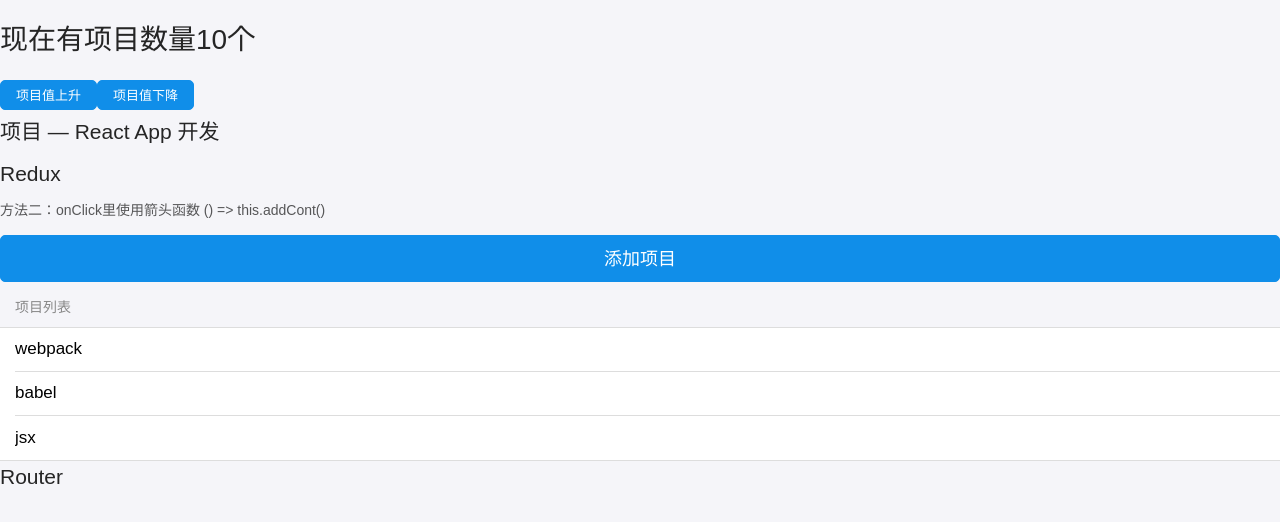
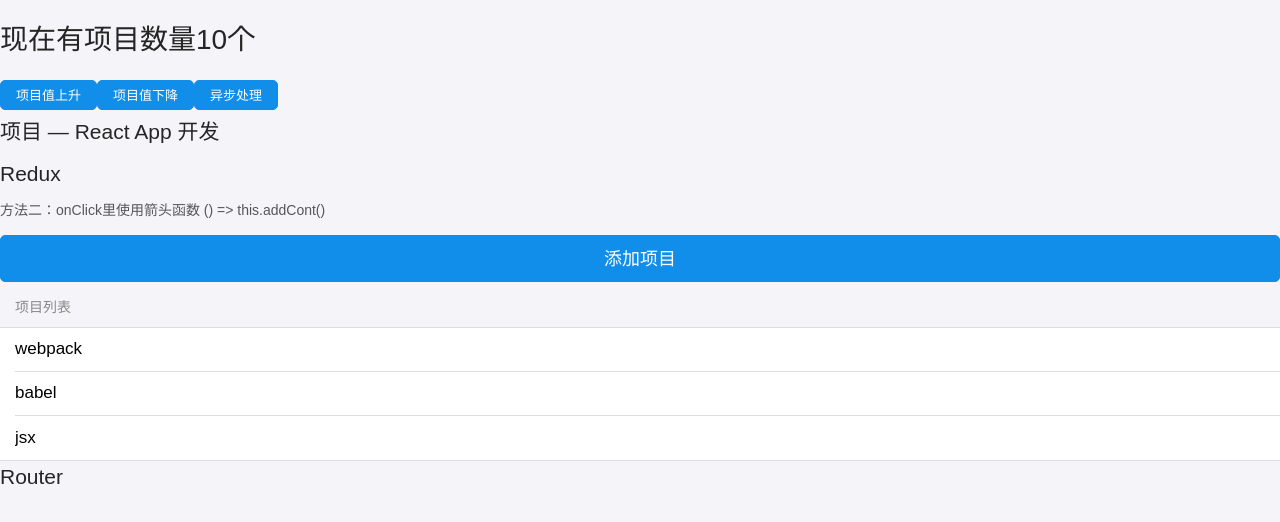
Before and after one commit to wp360/Redux-App, a React (Create React App) app: page / in a window 1280 px wide. Shown: the top 522 px of the page. Built offline with nearby package versions, Linux system fonts and the light colour scheme.

Commit message:
add file

```diff
--- a/package.json
+++ b/package.json
@@ -8,8 +8,10 @@
     "mongoose": "^4.13.7",
     "react": "^15.6.1",
     "react-dom": "^15.6.1",
+    "react-redux": "^5.0.6",
     "react-scripts": "1.0.10",
-    "redux": "^3.7.2"
+    "redux": "^3.7.2",
+    "redux-thunk": "^2.2.0"
   },
   "scripts": {
     "start": "react-scripts start",
--- a/src/App.js
+++ b/src/App.js
@@ -12,11 +12,13 @@
     //组件内部获取
     const add = this.props.add;
     const reduce = this.props.reduce;
+    const addAsync = this.props.addAsync;
     return (
       <div>
         <h1>现在有项目数量{num}个</h1>
         <Button type='primary' inline size="small" onClick={() => store.dispatch(add())}> 项目值上升 </Button>
         <Button type='primary' inline size="small" onClick={() => store.dispatch(reduce())}> 项目值下降 </Button>
+        <Button type='primary' inline size="small" onClick={() => store.dispatch(addAsync())}> 异步处理 </Button>
         <h2>项目 — {txt} </h2>
         <TxtCont cont='Redux'></TxtCont>
         <Txts cont='Router'></Txts>
--- a/src/index.js
+++ b/src/index.js
@@ -1,16 +1,22 @@
 import React from 'react';
 import ReactDOM from 'react-dom';
 import './index.css';
-import { createStore } from 'redux';
+import { createStore,applyMiddleware,compose } from 'redux';
+import thunk from 'redux-thunk';
 import App from './App';
-import { counter,add,reduce } from './redux/index';
+import { counter, add, reduce, addAsync } from './redux/index';
 
 import registerServiceWorker from './registerServiceWorker';
 
-const store = createStore(counter);
+//const reduxDevtools = window.devToolsExtension;
+//组合函数compose的使用 替换createStore(counter, applyMiddleware(thunk));
+const store = createStore(counter,compose(
+    applyMiddleware(thunk),
+    window.devToolsExtension ? window.devToolsExtension():f=>f
+));
 
 function render(){
-    ReactDOM.render(<App store={store} add={add} reduce={reduce} />, document.getElementById('root'));
+    ReactDOM.render(<App store={store} add={add} reduce={reduce} addAsync={addAsync} />, document.getElementById('root'));
 }
 
 render();
--- a/src/redux/index.js
+++ b/src/redux/index.js
@@ -1,3 +1,5 @@
+import { setTimeout } from "timers";
+
 const ADD_Num = '增加数量';
 const REDUCE_Num = '减少数量';
 //通过reducer建立
@@ -19,3 +21,10 @@
 export function reduce() {
     return { type: REDUCE_Num };
 }
+export function addAsync(){
+    return dispatch =>{
+        setTimeout(()=>{
+            dispatch(add());
+        },2000);
+    };
+}
```
Also changed, not shown: 2 other files (tests, documents, lock files or other folders).
